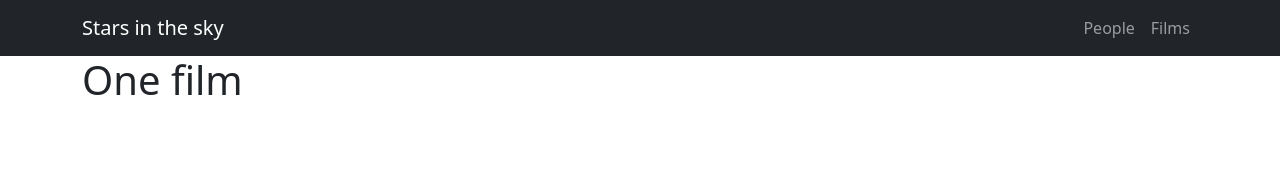
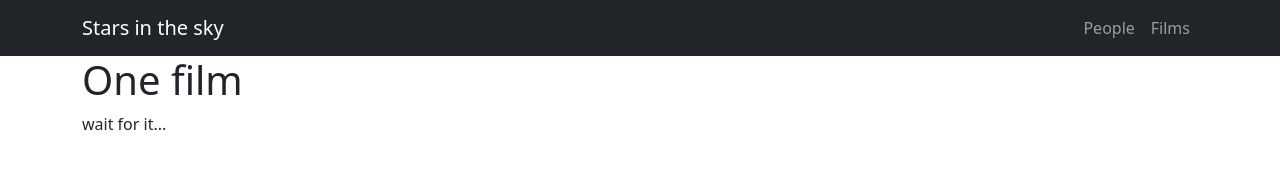
Before and after one commit to bebegom/star-wars, a React (Create React App) app: page /films/1 in a window 1280 px wide. Shown: the top 186 px of the page. Built offline with nearby package versions, Linux system fonts and the light colour scheme; no server answers.

Commit message:
getting film-details successfully

```diff
--- a/src/pages/FilmPage.jsx
+++ b/src/pages/FilmPage.jsx
@@ -1,9 +1,35 @@
-import React from 'react'
+import { React, useState, useEffect } from 'react'
+import { useParams } from 'react-router-dom'
+import API from '../services/StarwarsAPI'
+import axios from 'axios'
+
+axios.defaults.baseURL = 'https://swapi.dev/api'
 
 const FilmPage = () => {
+    const [film, setFilm] = useState('')
+
+    const { id } = useParams()
+
+    const getFilmFromAPI = async (theParams) => {
+        const urlWithId = await axios.get(`/films/${theParams}`)
+        setFilm(urlWithId.data)
+    }
+
+    useEffect( ()=> {
+        getFilmFromAPI(id)
+    }, [id])
+
     return (
         <div>
             <h1>One film</h1>
+
+            {!film && (
+                <p>wait for it...</p>
+            )}
+
+            {film && (
+                <p>i got a film: {film.title}</p>
+            )}
         </div>
     )
 }
--- a/src/pages/FilmsPage.jsx
+++ b/src/pages/FilmsPage.jsx
@@ -1,5 +1,6 @@
-import {React, useEffect, useState, Link} from 'react'
+import {React, useEffect, useState} from 'react'
 import { ListGroup, ListGroupItem, Button} from 'react-bootstrap'
+import { Link } from 'react-router-dom'
 import API from '../services/StarwarsAPI'
 
 const FilmsPage = () => {
@@ -18,12 +19,18 @@ const FilmsPage = () => {
     <div>
       <h1>Films</h1>
 
+      {!films && (
+          <p>wait for it...</p>
+      )}
+
       {films && (
           <ListGroup>
               {films.results.map((film) => (
                   <div className='d-flex m-1'>
                     <ListGroupItem className='w-75'>{film.title}</ListGroupItem>
-                    <Button className='right' variant='secondary'>details</Button>
+                    <Link to={`/films/${API.getIdFromUrl(film.url)}`}>
+                        <Button className='right' variant='secondary'>details</Button>
+                    </Link>
                   </div>
               ))}
           </ListGroup>
--- a/src/pages/PeoplePage.jsx
+++ b/src/pages/PeoplePage.jsx
@@ -17,6 +17,10 @@ const PeoplePage = () => {
     return (
         <div>
             <h1>People</h1>
+
+            {!people && (
+                <p>wait for it...</p>
+            )}
 
             {people && (
                 <ListGroup>
```
